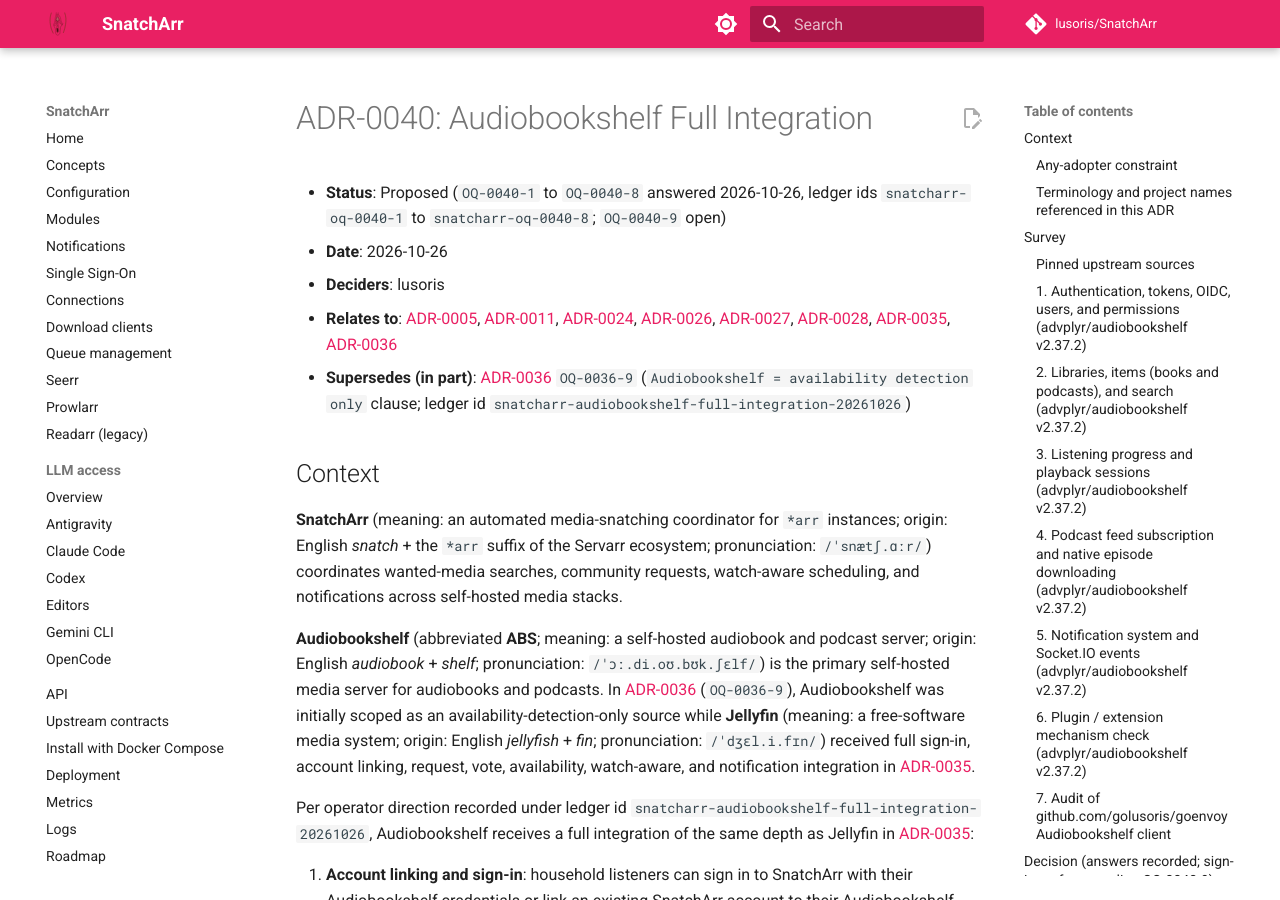
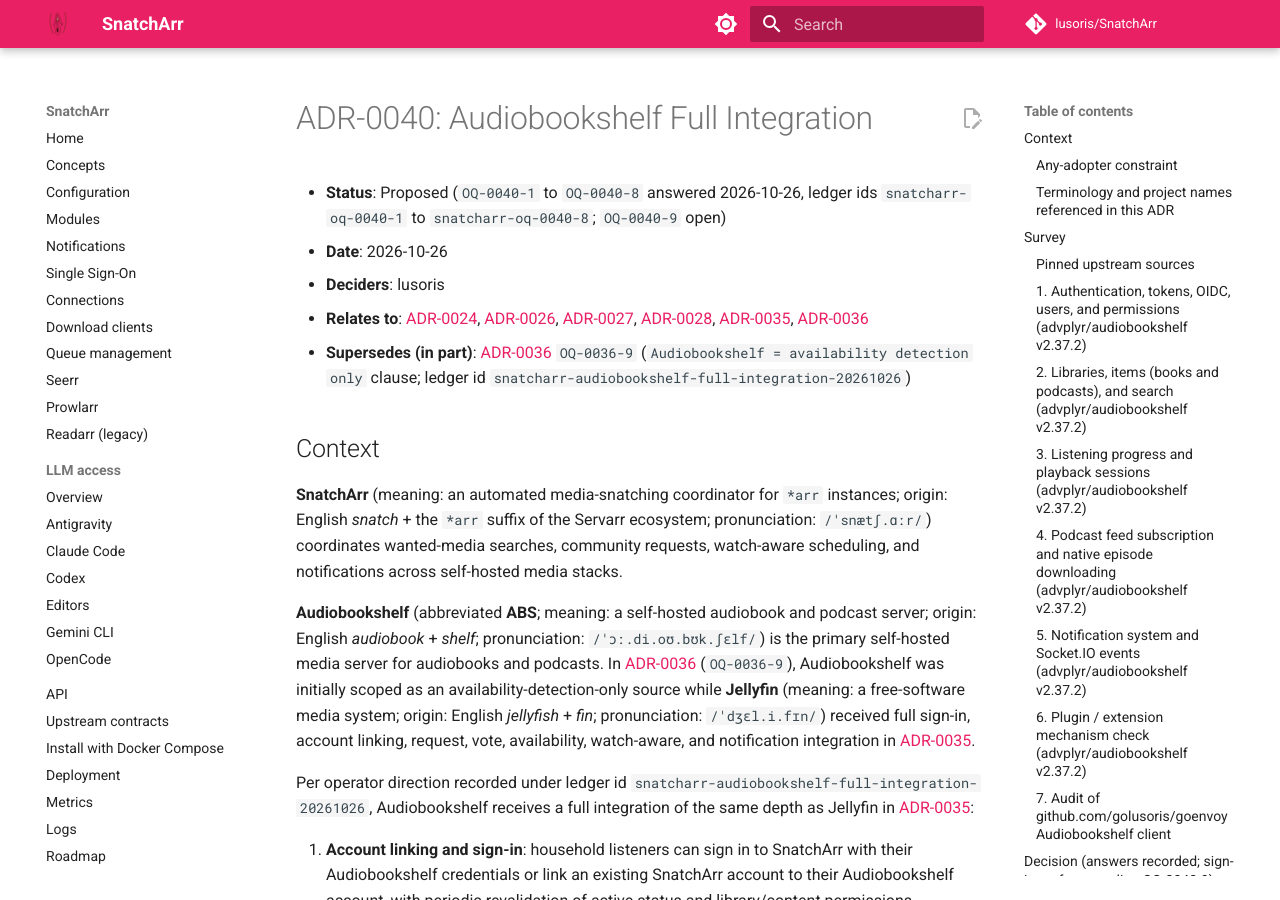
Before and after one commit to lusoris/SnatchArr, an MkDocs documentation site: the page built from docs/adr/0040-audiobookshelf-integration.md, in a window 1280 px wide and 900 px high. Built offline with MkDocs 1.6.1 and Material for MkDocs 9.7.7, drawn with Linux system fonts in a browser that asks for light colours; comment, search, counter and statistics services are not loaded.

Commit message:
docs(adr): drop dead ADR links in ADR-0040
ADR-0040 linked 0005-multi-instance.md and 0011-notifications.md;
neither file exists (0005 and 0011 cover other topics), so mkdocs
--strict failed with two warnings. Remove both links.

Refs #749

Signed-off-by: lusoris <lusoris@proton.me>

```diff
--- a/docs/adr/0040-audiobookshelf-integration.md
+++ b/docs/adr/0040-audiobookshelf-integration.md
@@ -10,7 +10,7 @@
 - **Status**: Proposed (`OQ-0040-1` to `OQ-0040-8` answered 2026-10-26, ledger ids `snatcharr-oq-0040-1` to `snatcharr-oq-0040-8`; `OQ-0040-9` open)
 - **Date**: 2026-10-26
 - **Deciders**: lusoris
-- **Relates to**: [ADR-0005](0005-multi-instance.md), [ADR-0011](0011-notifications.md), [ADR-0024](0024-watch-aware-modes.md), [ADR-0026](0026-accounts-and-roles.md), [ADR-0027](0027-adult-module.md), [ADR-0028](0028-jellyfin-plugin.md), [ADR-0035](0035-jellyfin-integration.md), [ADR-0036](0036-community-requests-and-voting.md)
+- **Relates to**: [ADR-0024](0024-watch-aware-modes.md), [ADR-0026](0026-accounts-and-roles.md), [ADR-0027](0027-adult-module.md), [ADR-0028](0028-jellyfin-plugin.md), [ADR-0035](0035-jellyfin-integration.md), [ADR-0036](0036-community-requests-and-voting.md)
 - **Supersedes (in part)**: [ADR-0036](0036-community-requests-and-voting.md) `OQ-0036-9` (`Audiobookshelf = availability detection only` clause; ledger id `snatcharr-audiobookshelf-full-integration-20261026`)
 
 ## Context
```
